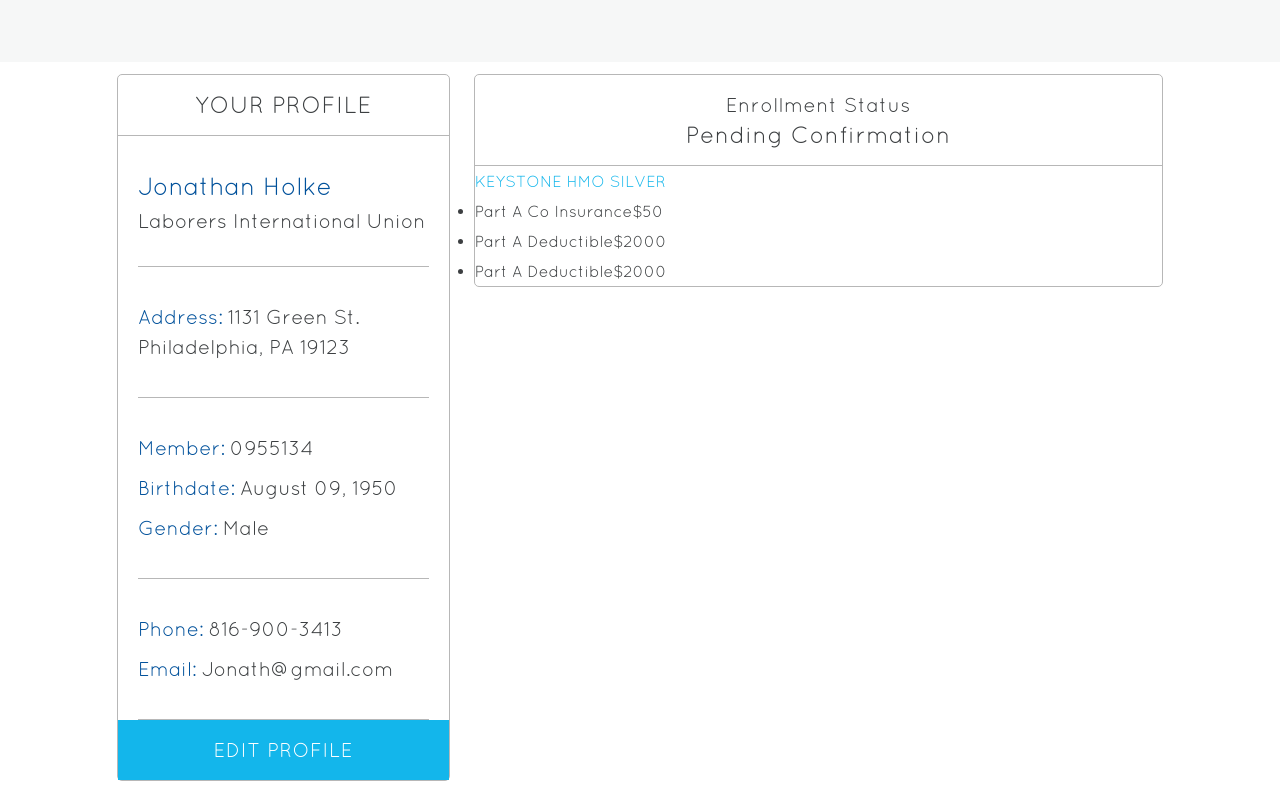
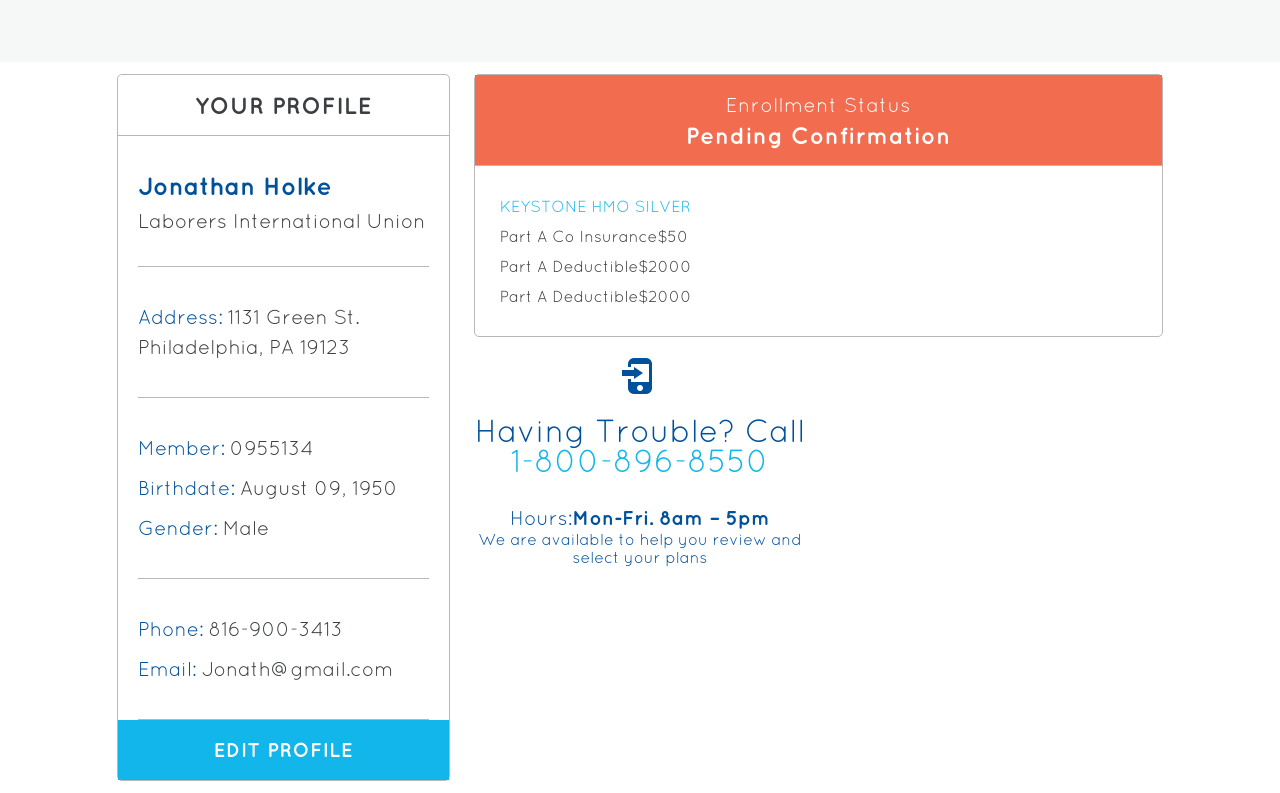
Before and after one commit to willvedd/labor-first, a plain HTML site: page dashboard-empty.html in a window 1280 px wide. Shown: the part 426-1219 px from the top of the page. Drawn offline with nearby package versions, Linux system fonts and the light colour scheme; files whose address does not match are found by name.

Commit message:
Fleshing out dashboard more

```diff
--- a/dashboard-empty.html
+++ b/dashboard-empty.html
@@ -24,7 +24,7 @@
 		<section class="dashboard-banner">
 			<div class="page-container">
 				<div class="dashboard-banner-left">
-					<h1 class="dashboard-banner-heading">Glad to have you, Jonathan</h1>
+					<h1 class="dashboard-banner-heading bold">Glad to have you, Jonathan</h1>
 					<span class="dashboard-banner-subheading">Member of <span class="bold">Laborers Internationl Union.</span></span>
 				</div>
 				<div class="dashboard-banner-right">
@@ -75,12 +75,13 @@
 					</article>
 				</div>
 				<div class="dashboard-two-third">
-					<section class="dashboard-enrollment dashboard-block pending">
+					<section class="dashboard-block-enrollment dashboard-block pending">
 						<div class="enrollment-header dashboard-block-label">
 							<span class="enrollment-header-label">Enrollment Status</span>
 							<h1 class="enrollment-header-item">Pending Confirmation</h1>
 						</div>
 						<article class="plan-block">
+							<div class="plan-block-inner">
 								<h1 class="plan-title text-blue up">Keystone HMO Silver</h1>
 								<ul>
 									<li class="plan-item">
@@ -93,8 +94,18 @@
 										<span clas="plan-item-label">Part A Deductible</span><span class="plan-item-value">$2000</span>
 									</li>
 								</ul>
+							</div>
 						</article>
 					</section>
+				</div>
+				<div class="dashboard-third">
+					<article class="dashboard-block-suport">
+						<h1 class="support-headline">Having Trouble? Call <span class="phone">1-800-896-8550</span></h1>
+						<p class="support-hours">
+							<span>Hours:</span><span class="bold">Mon-Fri. 8am – 5pm</span>
+						</p>
+						<p class="support-message">We are available to help you review and select your plans</p>
+					</article>
 				</div>
 			</div>
 		</section>
--- a/scss/partials/_modules.scss
+++ b/scss/partials/_modules.scss
@@ -406,6 +406,9 @@
 		@include letter-spacing(25);
 		color: $c-base;
 		border-bottom: 1px solid $c-gray;
+		h1{
+			font-weight: bolder;
+		}
 	}
 	.dashboard-block-cta-bottom{
 		display: block;
@@ -416,6 +419,7 @@
 		@include font-size(20);
 		@include line-height(30);
 		@include letter-spacing(25);
+		font-weight: bolder;
 		text-decoration: none;
 		@include transition(background-color .25s ease-in-out);
 		&:hover{
@@ -428,6 +432,7 @@
 		@include font-size(25);
 		@include line-height(40);
 		color: $c-blue-dark;
+		font-weight: bolder;
 	}
 	.dashboard-profile-union{
 		@include font-size(20);
@@ -457,3 +462,51 @@
 		}
 	}
 }
+
+
+.dashboard-block-suport {
+	color: $c-blue-dark;
+	text-align: center;
+
+	.support-headline{
+		@include font-size(32);
+		@include line-height(30);
+		padding-bottom: 30px;
+
+		&:before{
+			content: "\f438";
+			display: block;
+			font-family: $f-icons;
+			@include font-size(48);
+			padding-bottom: 25px;
+		}
+	}
+	.support-hours{
+		@include font-size(20);
+		@include line-height(24);
+	}
+	.support-message{
+		@include font-size(16);
+		@include line-height(18);
+	}
+}
+
+
+.dashboard-block-enrollment{
+	&.pending{
+		.dashboard-block-label{
+			background-color: $c-red;
+			color: $c-white;
+		}
+	}
+}
+
+article.plan-block{
+	padding: 25px;
+	.plan-block-inner{
+		margin: 0 auto;
+		li{
+			list-style: none;
+		}
+	}
+}
```
Also changed, not shown: scss/style.css, scss/style.min.css, 1 other file. Lines whose indentation alone changed are shown as unchanged.
